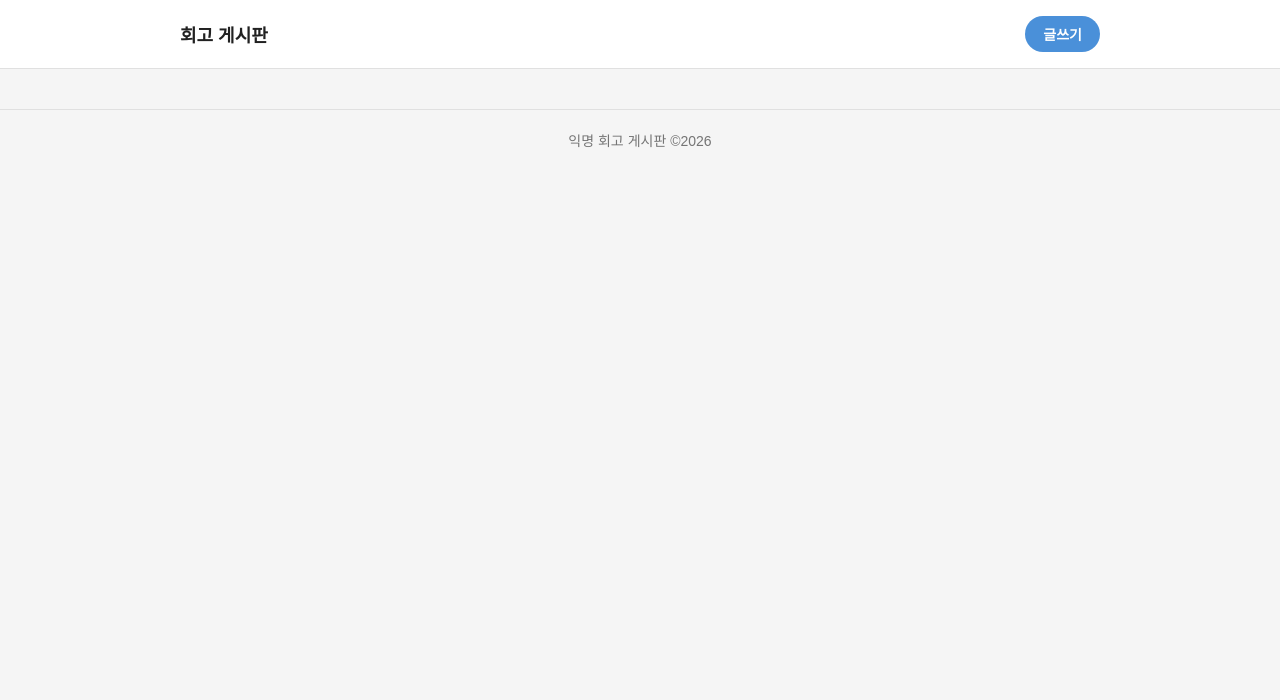
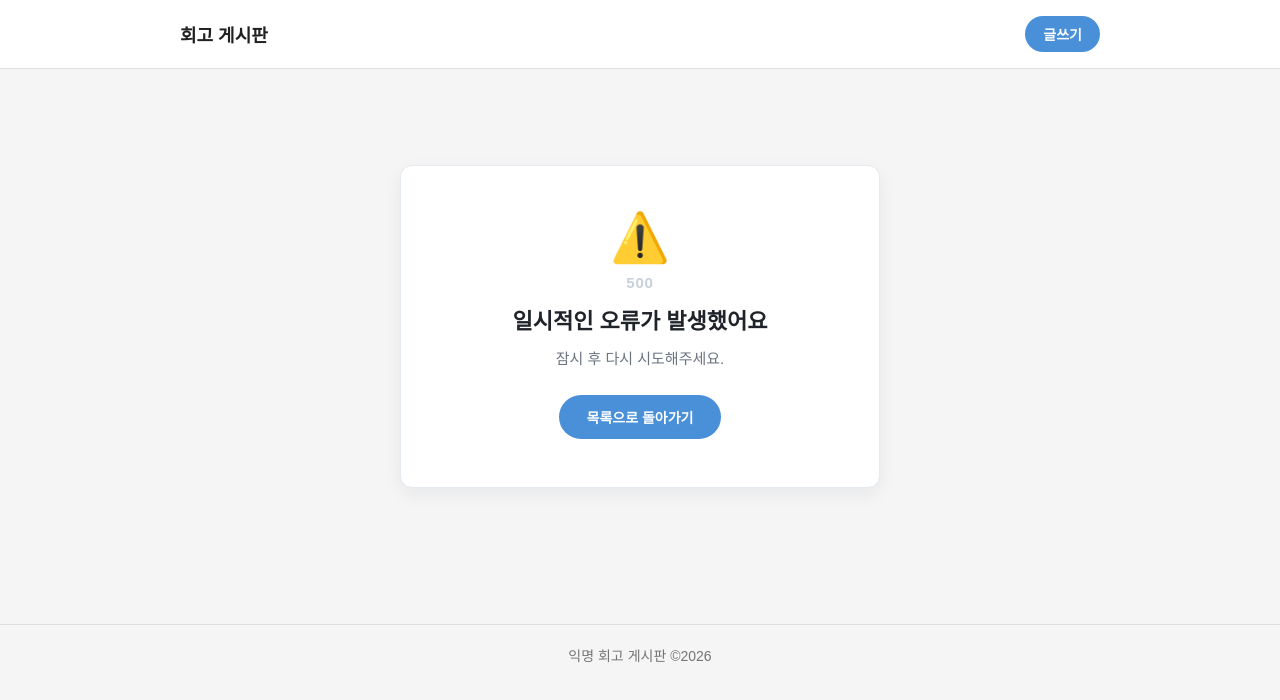
Before and after one commit to SongMin21/KB_24_mini_project_5, a Vue app in the folder frontend/thinking/: page /error in a window 1280 px wide. Shown: the top 700 px of the page. Built offline with nearby package versions, Linux system fonts and the light colour scheme.

Commit message:
feat: add error page for 404/500 and wire router

```diff
--- a/frontend/thinking/src/router/index.js
+++ b/frontend/thinking/src/router/index.js
@@ -29,6 +29,22 @@ const router = createRouter({
       component: () => import('../views/ThinkingDetailView.vue'),
       props: true,
     },
+    {
+      path: '/error',
+      name: 'error',
+      component: () => import('../views/ErrorView.vue'),
+      props: (route) => ({
+        status: Number(route.query.status) || 500,
+        message: route.query.message,
+      }),
+    },
+    {
+      // catch-all은 반드시 배열의 마지막에 위치해야 함
+      path: '/:pathMatch(.*)*',
+      name: 'not-found',
+      component: () => import('../views/ErrorView.vue'),
+      props: { status: 404 },
+    },
   ],
 });
 
--- /dev/null
+++ b/frontend/thinking/src/views/ErrorView.vue
@@ -0,0 +1,126 @@
+<script setup>
+import { computed } from 'vue'
+import { useRouter } from 'vue-router'
+
+const props = defineProps({
+  status: {
+    type: [Number, String],
+    default: 500,
+  },
+  message: {
+    type: String,
+    default: '',
+  },
+})
+
+const router = useRouter()
+
+const STATUS_CONTENT = {
+  404: {
+    emoji: '🔍',
+    title: '페이지를 찾을 수 없어요',
+    description: '요청하신 페이지가 존재하지 않거나 삭제되었을 수 있습니다.',
+  },
+  500: {
+    emoji: '⚠️',
+    title: '일시적인 오류가 발생했어요',
+    description: '잠시 후 다시 시도해주세요.',
+  },
+}
+
+const FALLBACK_CONTENT = {
+  emoji: '❗',
+  title: '문제가 발생했어요',
+  description: '알 수 없는 오류가 발생했습니다.',
+}
+
+const statusCode = computed(() => Number(props.status) || 500)
+
+const content = computed(() => STATUS_CONTENT[statusCode.value] || FALLBACK_CONTENT)
+
+const description = computed(() => props.message || content.value.description)
+
+const goToList = () => {
+  router.push({ name: 'thinking-list' })
+}
+</script>
+
+<template>
+  <main class="error-page">
+    <section class="error-card">
+      <p class="error-emoji">{{ content.emoji }}</p>
+      <p class="error-status">{{ statusCode }}</p>
+      <h1 class="error-title">{{ content.title }}</h1>
+      <p class="error-description">{{ description }}</p>
+      <button class="back-button" type="button" @click="goToList">목록으로 돌아가기</button>
+    </section>
+  </main>
+</template>
+
+<style scoped>
+.error-page {
+  width: min(1080px, calc(100% - 32px));
+  margin: 0 auto;
+  padding: 96px 0;
+  display: flex;
+  justify-content: center;
+}
+
+.error-card {
+  width: min(480px, 100%);
+  display: flex;
+  flex-direction: column;
+  align-items: center;
+  gap: 12px;
+  border: 1px solid #e5eaf0;
+  border-radius: 12px;
+  background: #fff;
+  box-shadow: 0 6px 18px rgba(20, 37, 63, 0.06);
+  padding: 48px 32px;
+  text-align: center;
+}
+
+.error-emoji {
+  margin: 0;
+  font-size: 48px;
+  line-height: 1;
+}
+
+.error-status {
+  margin: 0;
+  color: #c7d0dc;
+  font-size: 15px;
+  font-weight: 800;
+  letter-spacing: 0.05em;
+}
+
+.error-title {
+  margin: 0;
+  color: #20242a;
+  font-size: 22px;
+  font-weight: 800;
+}
+
+.error-description {
+  margin: 0;
+  color: #6b7280;
+  font-size: 15px;
+  line-height: 1.6;
+}
+
+.back-button {
+  margin-top: 12px;
+  border: none;
+  border-radius: 999px;
+  padding: 12px 28px;
+  background: #4a90d9;
+  color: #fff;
+  font-size: 14px;
+  font-weight: 700;
+  transition: background-color 0.15s ease;
+}
+
+.back-button:hover {
+  background-color: #3d7ab8;
+}
+</style>
```
